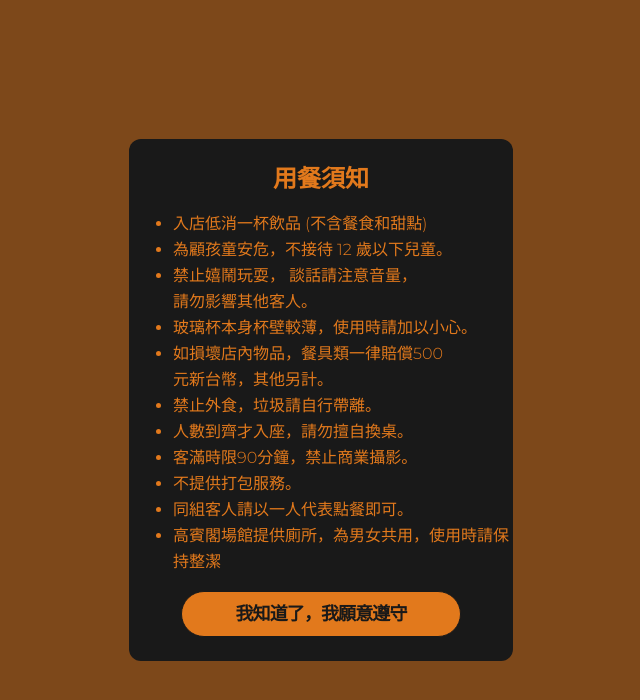
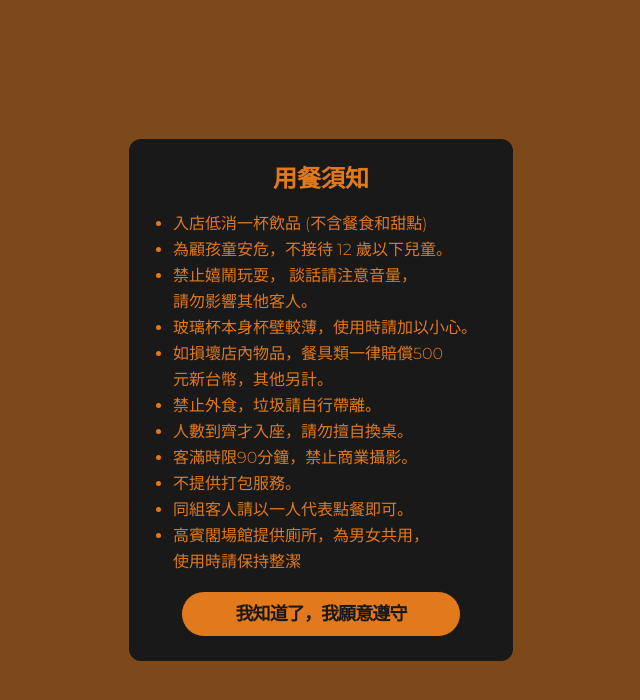
Before and after one commit to lightupcoffee/lightup_order, a Next.js app: page /components/notificationModal in a window 1280 px wide. Shown: the top 700 px of the page, without its empty margins (319-959 px from the left). Built offline with nearby package versions, Linux system fonts and the light colour scheme.

Commit message:
調整用餐須知內容換行

```diff
--- a/pages/components/notificationModal.js
+++ b/pages/components/notificationModal.js
@@ -23,7 +23,9 @@ const NotificationModal = ({ onClose }) => {
           <li>客滿時限90分鐘，禁止商業攝影。</li>
           <li>不提供打包服務。</li>
           <li>同組客人請以一人代表點餐即可。</li>
-          <li>高賓閣場館提供廁所，為男女共用，使用時請保持整潔</li>
+          <li>
+            高賓閣場館提供廁所，為男女共用，<br></br>使用時請保持整潔
+          </li>
         </ul>
         <div className="px-12 ">
           <CButton text={'我知道了，我願意遵守'} mode={'primary'} size={'sm'} click={onClose}></CButton>
```
